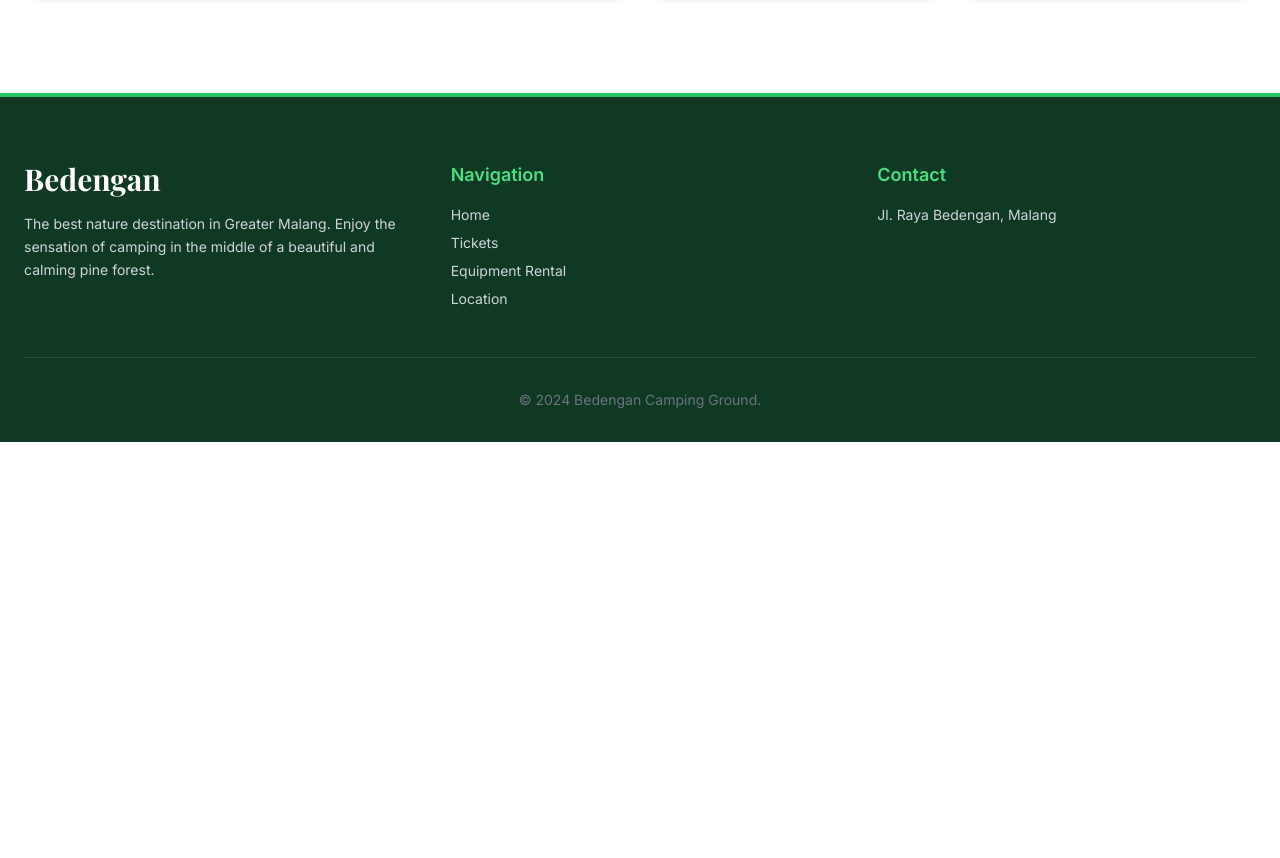
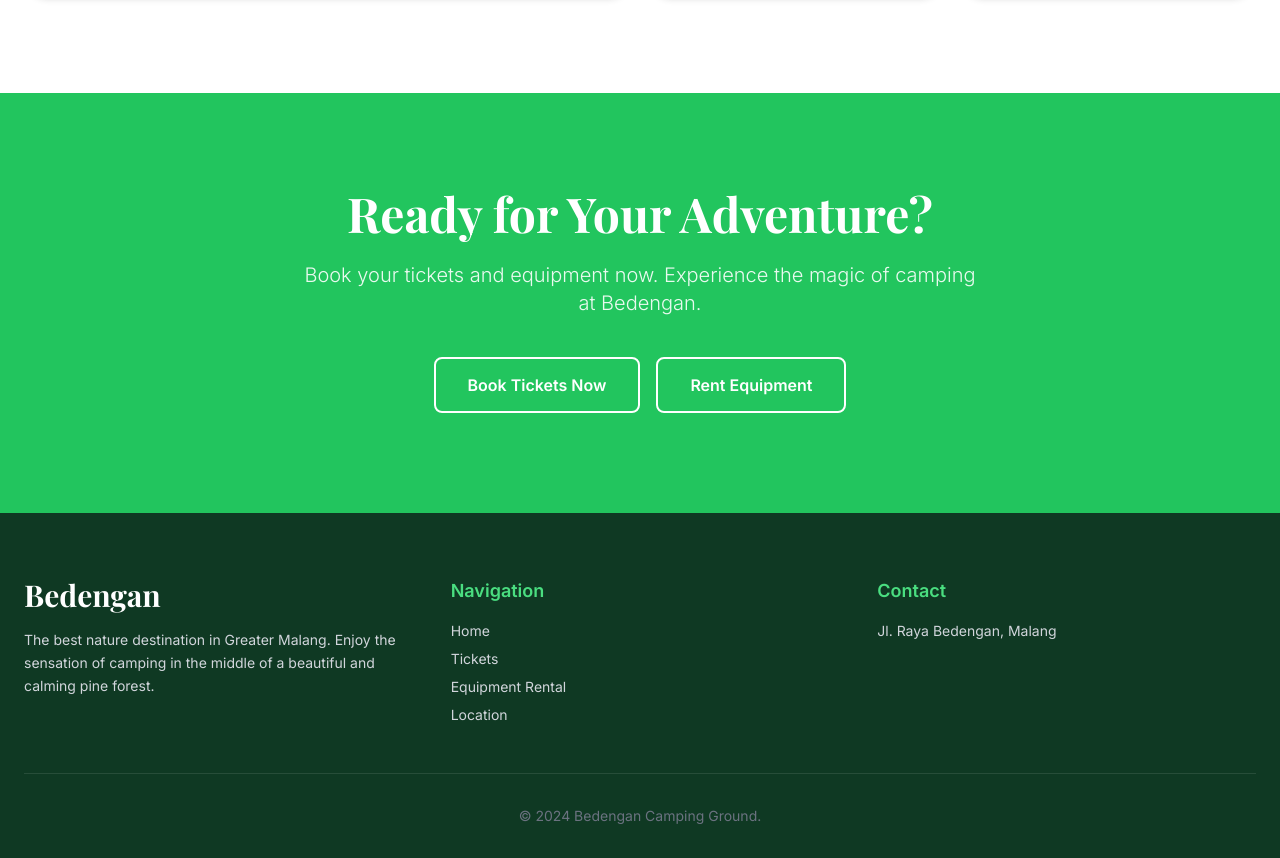
Before and after one commit to TsaqifEka/Bedengan, a plain HTML site: page index.html in a window 1280 px wide. Shown: the part 3907-4765 px from the top of the page. Before the commit the page ends 4349 px from the top, so only its background shows below. Drawn offline with nearby package versions, Linux system fonts and the light colour scheme.

Commit message:
update dibawah section galeri

```diff
--- a/index.html
+++ b/index.html
@@ -278,6 +278,26 @@
                 </div>
             </div>
         </section>
+
+        <section class="py-24 bg-green-500 text-white">
+            <div class="container mx-auto px-6 text-center">
+                <h2 class="font-serif text-4xl md:text-5xl font-bold mb-6">
+                    Ready for Your Adventure?
+                </h2>
+                <p class="text-lg md:text-xl text-white/90 mb-10 max-w-2xl mx-auto font-light">
+                    Book your tickets and equipment now. Experience the magic of camping at Bedengan.
+                </p>
+
+                <div class="flex flex-col sm:flex-row justify-center gap-4">
+                    <a href="tiket.html" class="px-8 py-3.5 rounded-lg border-2 border-white text-white font-semibold hover:bg-white hover:text-green-600 transition-all duration-300">
+                        Book Tickets Now
+                    </a>
+                    <a href="rent.html" class="px-8 py-3.5 rounded-lg border-2 border-white text-white font-semibold hover:bg-white hover:text-green-600 transition-all duration-300">
+                        Rent Equipment
+                    </a>
+                </div>
+            </div>
+        </section>
     </main>
 
     <footer class="bg-bedengan-dark text-white pt-16 pb-8 border-t-4 border-bedengan-primary">
@@ -368,4 +388,5 @@
         window.addEventListener('load', updateNavbar);
     </script>
 </body>
+
 </html>
```
